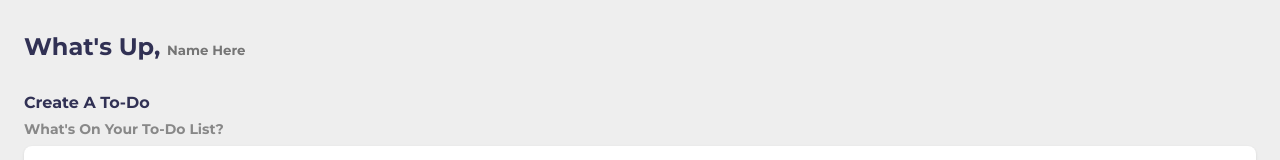
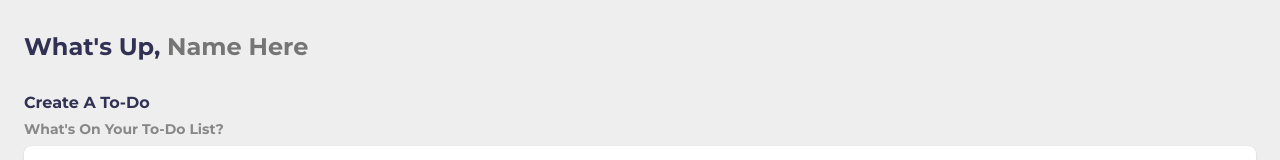
Before and after one commit to An7onioRS/to-do-list-proj, a website built with webpack: page src/index.html in a window 1280 px wide. Shown: the top 160 px of the page. Built offline with nearby package versions, Linux system fonts and the light colour scheme.

Commit message:
Fix stylying rule in greeting section

```diff
--- a/src/style.css
+++ b/src/style.css
@@ -67,7 +67,7 @@ h4 {
 }
 
 .greeting .title,
-.greeting .title input {
+#name {
     color: var(--dark);
     font-size: 1.5rem;
     font-weight: 700;
```
